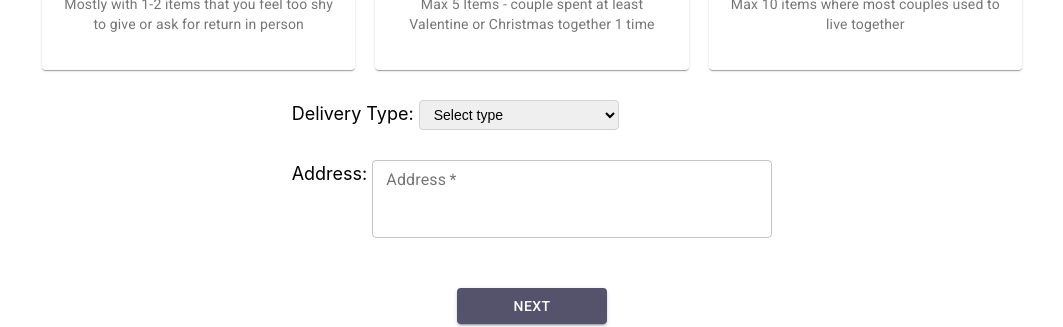
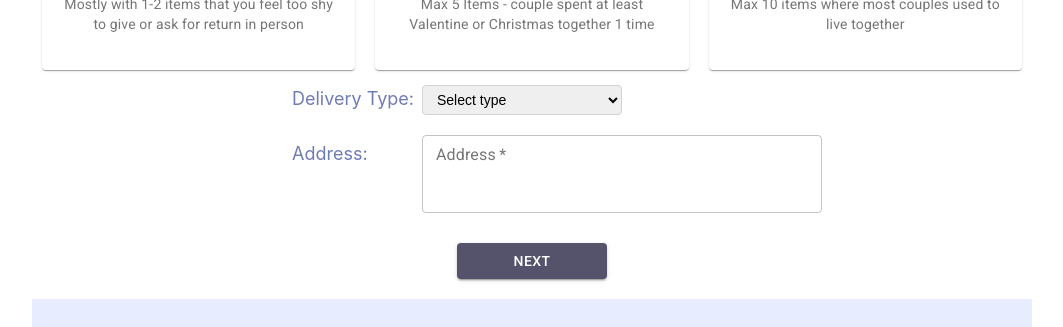
Before and after one commit to rtanri/fe-project3, a React (Create React App) app: page /relationship in a window 1280 px wide. Shown: the part 493-820 px from the top of the page, without its empty margins (108-1171 px from the left). Built offline with nearby package versions, Linux system fonts and the light colour scheme.

Commit message:
Fix the form label layout and add button in order-list

```diff
--- a/src/App.jsx
+++ b/src/App.jsx
@@ -16,8 +16,8 @@ import Signup from "./components/pages/Signup";
 import Forum from "./components/pages/Forum";
 import DeliveryWithStepper from "./components/pages/Delivery";
 
-import SelectSituation from "./components/delivery_component/FirstSelectSituation";
-import AddingItem from "./components/delivery_component/SecondAddingItem";
+import SelectSituation from "./components/delivery_component/firstSelectSituation";
+import AddingItem from "./components/delivery_component/secondAddingItem";
 import Payment from "./components/delivery_component/ThirdPayment";
 import SubmitSuccess from "./components/delivery_component/ForthPaymentSuccess";
 import OrderList from "./components/delivery_component/FiveOrderList";
--- a/src/App.scss
+++ b/src/App.scss
@@ -152,6 +152,7 @@
   flex-direction: column;
   align-items: left;
   padding-left: 50px;
+  text-align: left;
 
   .form-line-input {
     margin-top: 10px;
@@ -162,6 +163,7 @@
     width: 130px;
     display: inline-flex;
     padding-top: 5px;
+    margin-left: 0;
     color: #6f7cb2;
   }
 }
--- a/src/components/delivery_component/FiveOrderList.jsx
+++ b/src/components/delivery_component/FiveOrderList.jsx
@@ -14,6 +14,8 @@ import CardContent from "@material-ui/core/CardContent";
 import CardHeader from "@material-ui/core/CardHeader";
 import Button from "@material-ui/core/Button";
 import Typography from "@material-ui/core/Typography";
+import { Link, useHistory } from "react-router-dom";
+import { toast } from "react-toastify";
 
 const useStyles = makeStyles({
   orderListBox: {
@@ -66,8 +68,16 @@ const useStyles = makeStyles({
 
 export default function OrderList() {
   const classes = useStyles();
+
+  let history = useHistory();
+
+  const handleClick = () => {
+    toast("Create new order with Ref #12435");
+    history.push("/deliver-collect-item");
+  };
+
   return (
-    <div className="">
+    <div className="main-body">
       <h1 align="center">Order list</h1>
       <div className="flexbox-row">
         <div className={classes.orderListBox}>
@@ -75,6 +85,16 @@ export default function OrderList() {
             <OrderCard />
             <OrderCard />
             <OrderCard />
+            <p align="center">
+              <Button
+                onClick={handleClick}
+                type="button"
+                variant="contained"
+                color="primary"
+              >
+                Create new order
+              </Button>
+            </p>
           </div>
         </div>
         <div>
--- a/src/components/delivery_component/ForthPaymentSuccess.jsx
+++ b/src/components/delivery_component/ForthPaymentSuccess.jsx
@@ -15,7 +15,7 @@ const useStyles = makeStyles({
 export default function SelectSituation() {
   const classes = useStyles();
   return (
-    <div className="flexbox-column">
+    <div className="flexbox-column main-body">
       <h1 className="">Payment Successful</h1>
       <p className={classes.subTitle}>
         We will process your order, visit your order dashboard to check the
--- a/src/components/delivery_component/firstSelectSituation.jsx
+++ b/src/components/delivery_component/firstSelectSituation.jsx
@@ -108,10 +108,11 @@ class SelectSituation extends Component {
             </CardActionArea>
           </Card>
         </div>
-        <div>
-          <form align="left">
-            <div className={classes.formLabel}>
-              <label>Delivery Type: </label>
+
+        <form>
+          <div className="flexbox-column-start">
+            <div className="form-line-input">
+              <label className="formLabelSize">Delivery Type: </label>
               <select
                 required
                 onChange={e => this.props.deliveryCallback(e.target.value)}
@@ -122,8 +123,8 @@ class SelectSituation extends Component {
                 <option value="return">Returning item</option>
               </select>
             </div>
-            <div className={classes.formLabel}>
-              <label>Address: </label>
+            <div className="form-line-input">
+              <label className="formLabelSize">Address: </label>
 
               <TextField
                 required
@@ -137,6 +138,7 @@ class SelectSituation extends Component {
                 onChange={e => this.props.addressCallback(e.target.value)}
               />
             </div>
+          </div>
         </form>
         <Button
           variant="contained"
@@ -146,7 +148,6 @@ class SelectSituation extends Component {
         >
           Next
         </Button>
-        </div>
       </div>
     );
   }
--- a/src/components/delivery_component/secondAddingItem.jsx
+++ b/src/components/delivery_component/secondAddingItem.jsx
@@ -41,8 +41,8 @@ const useStyles = makeStyles({
     border: "2px solid lightGrey",
     boxShadow: 5,
     padding: 30,
-    top: "30%",
-    left: "30%",
+    top: "15%",
+    left: "25%",
     backgroundColor: "white",
   },
   uploadMenu: {
--- a/src/components/pages/Delivery.jsx
+++ b/src/components/pages/Delivery.jsx
@@ -6,8 +6,8 @@ import StepLabel from "@material-ui/core/StepLabel";
 import Button from "@material-ui/core/Button";
 import Typography from "@material-ui/core/Typography";
 
-import SelectSituation from "../delivery_component/FirstSelectSituation";
-import AddingItem from "../delivery_component/SecondAddingItem";
+import SelectSituation from "../delivery_component/firstSelectSituation";
+import AddingItem from "../delivery_component/secondAddingItem";
 import Payment from "../delivery_component/ThirdPayment";
 import SubmitSuccess from "../delivery_component/ForthPaymentSuccess";
 import OrderList from "../delivery_component/FiveOrderList";
```
Lines whose indentation alone changed are shown as unchanged.
